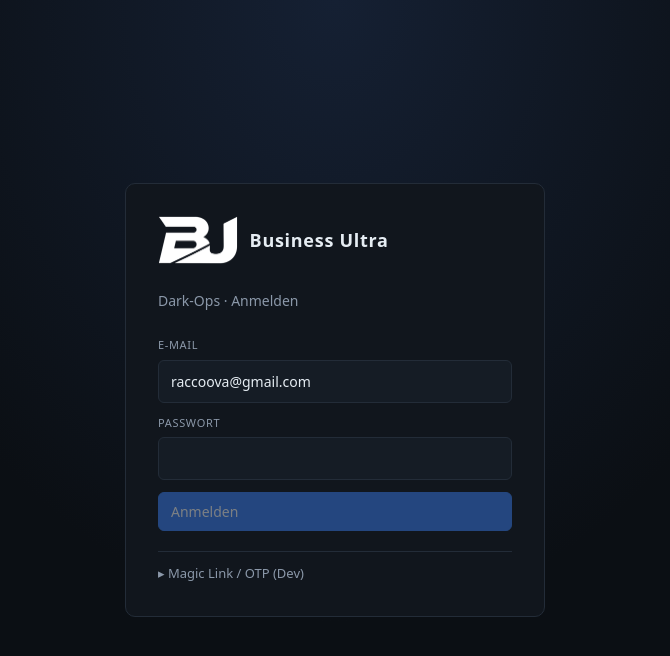
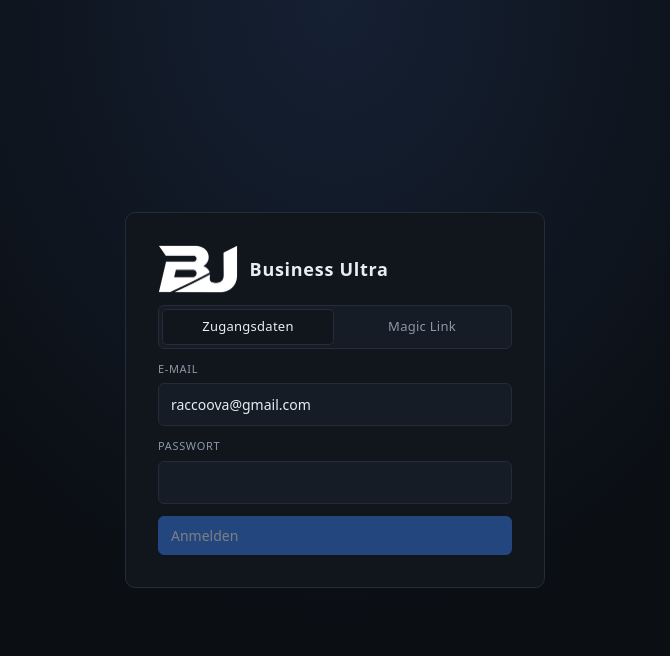
Before and after one commit to iamthamanic/BU2-Business-Ultra, a React (Vite) app in the folder apps/web/: page /login in a window 1280 px wide. Shown: the top 656 px of the page, without its empty margins (305-975 px from the left). Built offline with nearby package versions, Linux system fonts and the light colour scheme; no server answers.

Commit message:
feat(web): clean login with credentials/magic segmented toggle
Remove Dark-Ops/dev muted copy; default Zugangsdaten tab with Magic Link as alternate mode.

Co-authored-by: Cursor <cursoragent@cursor.com>

```diff
--- a/apps/web/src/features/auth/LoginPage.tsx
+++ b/apps/web/src/features/auth/LoginPage.tsx
@@ -1,5 +1,5 @@
 /**
- * Login page: primary email+password; secondary Magic Link / OTP (collapsed).
+ * Login page: segmented Zugangsdaten (email+password) vs Magic Link / OTP.
  * Location: apps/web/src/features/auth/LoginPage.tsx
  */
 import { useState, type FormEvent } from 'react'
@@ -7,13 +7,21 @@ import { api } from '../../lib/api'
 import { useI18n } from '../../lib/i18n'
 import type { AuthUser } from '../../app/App'
 
+type LoginMode = 'credentials' | 'magic'
+
 export function LoginPage({ onAuthed }: { onAuthed: (u: AuthUser) => void }) {
   const { t } = useI18n()
+  const [mode, setMode] = useState<LoginMode>('credentials')
   const [email, setEmail] = useState('raccoova@gmail.com')
   const [password, setPassword] = useState('')
   const [otp, setOtp] = useState('')
   const [msg, setMsg] = useState('')
   const [busy, setBusy] = useState(false)
+
+  function switchMode(next: LoginMode) {
+    setMode(next)
+    setMsg('')
+  }
 
   async function loginPassword(e?: FormEvent) {
     e?.preventDefault()
@@ -36,11 +44,11 @@ export function LoginPage({ onAuthed }: { onAuthed: (u: AuthUser) => void }) {
     setBusy(true)
     setMsg('')
     try {
-      const r = await api<{ mode: string }>('/api/auth/magic-link', {
+      await api<{ mode: string }>('/api/auth/magic-link', {
         method: 'POST',
         body: JSON.stringify({ email }),
       })
-      setMsg(r.mode === 'console' ? t('magicDevHint') : t('magicSent'))
+      setMsg(t('magicSent'))
     } catch (err) {
       setMsg(String(err))
     } finally {
@@ -77,8 +85,29 @@ export function LoginPage({ onAuthed }: { onAuthed: (u: AuthUser) => void }) {
           />
           <span className="brand-name">{t('brand')}</span>
         </div>
-        <p className="muted">Dark-Ops · {t('login')}</p>
 
+        <div className="login-mode-toggle" role="tablist" aria-label={t('login')}>
+          <button
+            type="button"
+            role="tab"
+            className={mode === 'credentials' ? 'active' : ''}
+            aria-selected={mode === 'credentials'}
+            onClick={() => switchMode('credentials')}
+          >
+            {t('loginModeCredentials')}
+          </button>
+          <button
+            type="button"
+            role="tab"
+            className={mode === 'magic' ? 'active' : ''}
+            aria-selected={mode === 'magic'}
+            onClick={() => switchMode('magic')}
+          >
+            {t('loginModeMagic')}
+          </button>
+        </div>
+
+        {mode === 'credentials' ? (
           <form className="stack" onSubmit={loginPassword}>
             <label>
               <span className="label">{t('email')}</span>
@@ -104,11 +133,19 @@ export function LoginPage({ onAuthed }: { onAuthed: (u: AuthUser) => void }) {
               {t('login')}
             </button>
           </form>
-
-        <details className="login-secondary">
-          <summary className="muted">{t('magicOtpAlt')}</summary>
-          <div className="stack" style={{ marginTop: 12 }}>
-            <button className="btn" type="button" disabled={busy} onClick={sendMagic}>
+        ) : (
+          <div className="stack">
+            <label>
+              <span className="label">{t('email')}</span>
+              <input
+                className="input"
+                type="email"
+                autoComplete="username"
+                value={email}
+                onChange={(e) => setEmail(e.target.value)}
+              />
+            </label>
+            <button className="btn primary" type="button" disabled={busy} onClick={sendMagic}>
               {t('sendMagic')}
             </button>
             <label>
@@ -119,13 +156,14 @@ export function LoginPage({ onAuthed }: { onAuthed: (u: AuthUser) => void }) {
                 onChange={(e) => setOtp(e.target.value)}
                 maxLength={6}
                 inputMode="numeric"
+                autoComplete="one-time-code"
               />
             </label>
             <button className="btn" type="button" disabled={busy || otp.length !== 6} onClick={verifyOtp}>
               {t('verifyOtp')}
             </button>
           </div>
-        </details>
+        )}
 
         {msg && <p className="muted">{msg}</p>}
       </div>
--- a/apps/web/src/i18n/messages.ts
+++ b/apps/web/src/i18n/messages.ts
@@ -9,8 +9,8 @@ const de = {
   sendMagic: 'Magic Link senden',
   otp: 'Einmalcode',
   verifyOtp: 'Code prüfen',
-  magicOtpAlt: 'Magic Link / OTP (Dev)',
-  magicDevHint: 'Dev: Link/OTP in API-Konsole',
+  loginModeCredentials: 'Zugangsdaten',
+  loginModeMagic: 'Magic Link',
   magicSent: 'E-Mail gesendet',
   loginFailed: 'Anmeldung fehlgeschlagen',
   businesses: 'Businesses',
@@ -74,8 +74,8 @@ const en: { [K in keyof typeof de]: string } = {
   sendMagic: 'Send magic link',
   otp: 'One-time code',
   verifyOtp: 'Verify code',
-  magicOtpAlt: 'Magic Link / OTP (dev)',
-  magicDevHint: 'Dev: link/OTP in API console',
+  loginModeCredentials: 'Credentials',
+  loginModeMagic: 'Magic Link',
   magicSent: 'Email sent',
   loginFailed: 'Sign-in failed',
   businesses: 'Businesses',
--- a/apps/web/src/styles/dark-ops.css
+++ b/apps/web/src/styles/dark-ops.css
@@ -301,30 +301,38 @@ select {
   padding: var(--sp-6);
 }
 
-.login-secondary {
-  border-top: 1px solid var(--border);
-  padding-top: var(--sp-3);
-  margin-top: var(--sp-2);
+/* Segmented login mode: Zugangsdaten | Magic Link */
+.login-mode-toggle {
+  display: grid;
+  grid-template-columns: 1fr 1fr;
+  gap: 2px;
+  padding: 3px;
+  background: var(--panel2);
+  border: 1px solid var(--border);
+  border-radius: var(--radius);
 }
 
-.login-secondary summary {
+.login-mode-toggle button {
+  appearance: none;
+  border: none;
+  background: transparent;
+  color: var(--dim);
+  padding: 8px 10px;
+  border-radius: calc(var(--radius) - 1px);
   cursor: pointer;
-  list-style: none;
   font-size: 13px;
-  user-select: none;
+  font-weight: 500;
+  letter-spacing: 0.02em;
 }
 
-.login-secondary summary::-webkit-details-marker {
-  display: none;
+.login-mode-toggle button:hover {
+  color: var(--text);
 }
 
-.login-secondary summary::before {
-  content: '▸ ';
-  color: var(--dim);
-}
-
-.login-secondary[open] summary::before {
-  content: '▾ ';
+.login-mode-toggle button.active {
+  background: var(--panel);
+  color: var(--text);
+  box-shadow: inset 0 0 0 1px var(--border);
 }
 
 .rail-toggle {
```
Lines whose indentation alone changed are shown as unchanged.
